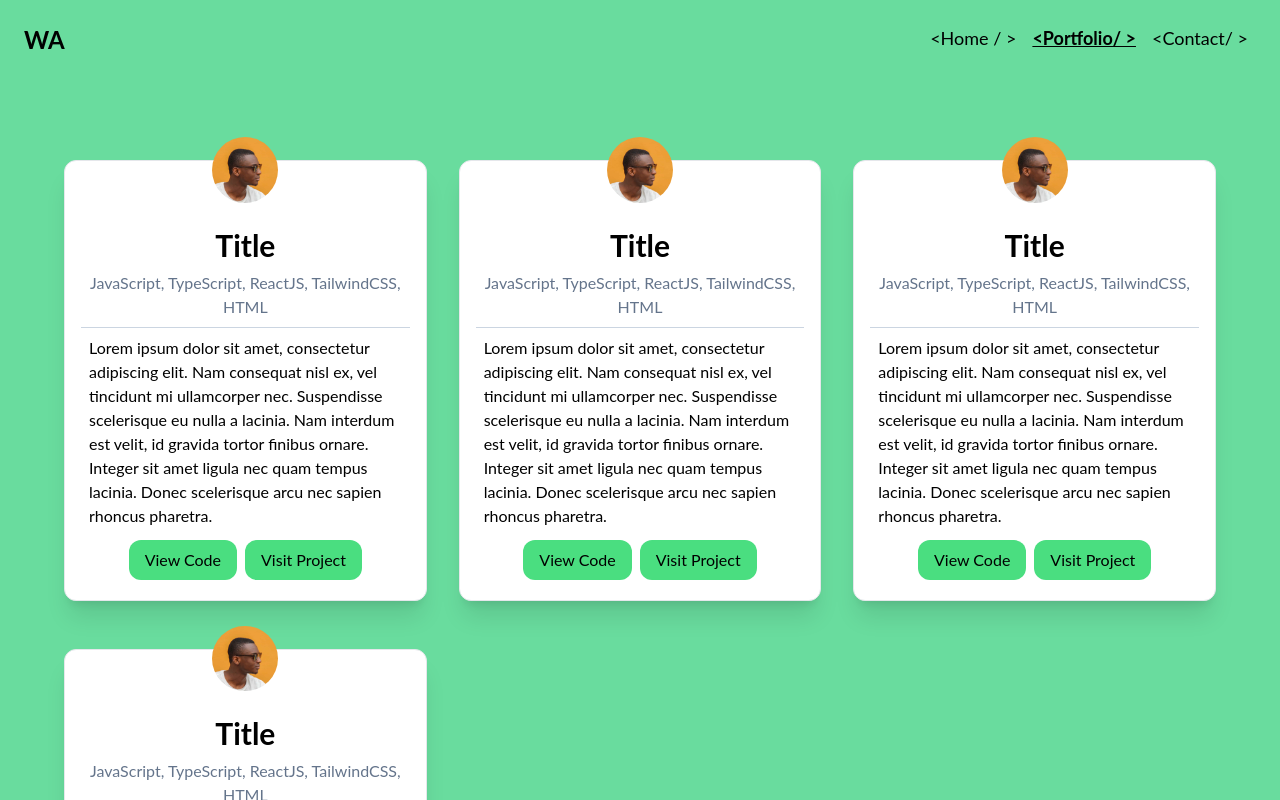
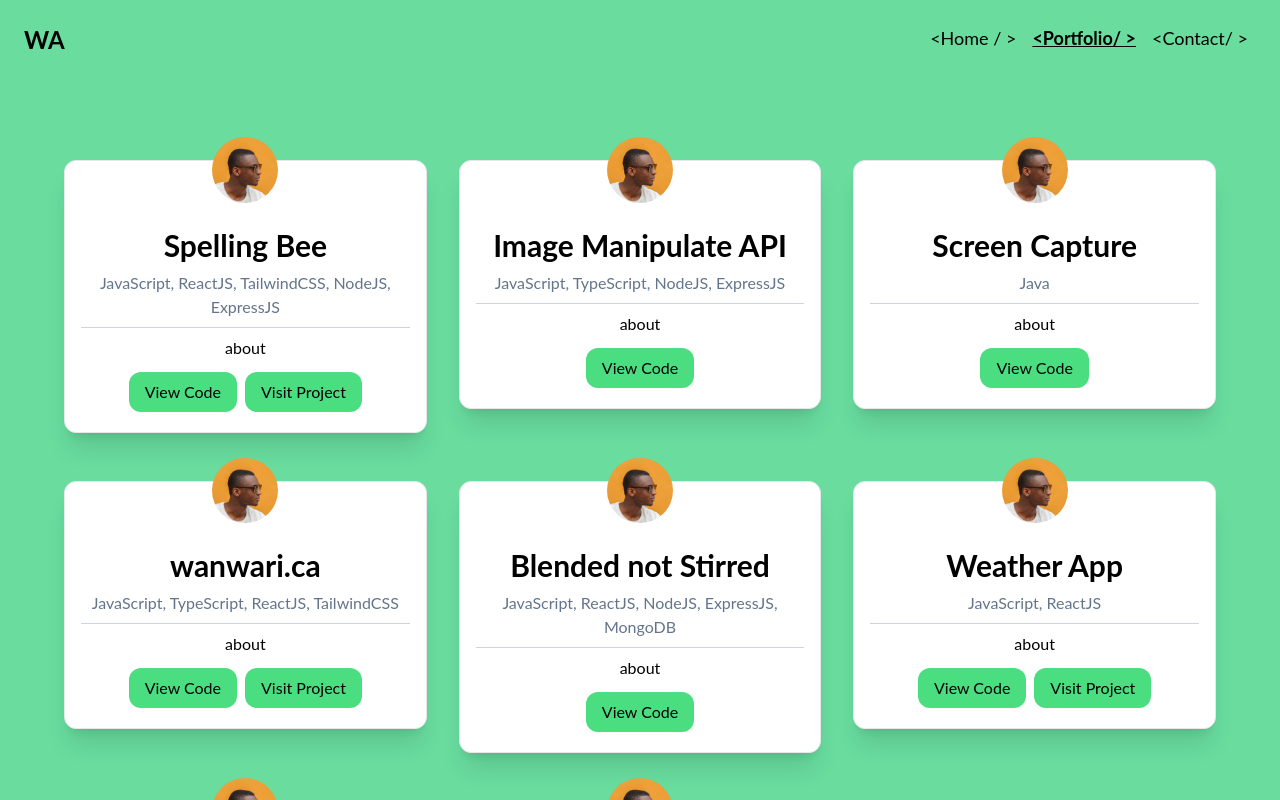
Before and after one commit to wanwari/wanwari.ca, a React (Create React App) app: page /portfolio in a window 1280 px wide. Built offline with nearby package versions, Linux system fonts and the light colour scheme.

Commit message:
misc: update portfolio page with actual projects

```diff
--- a/src/pages/Portfolio.tsx
+++ b/src/pages/Portfolio.tsx
@@ -9,44 +9,64 @@ const Portfolio = () => {
 
 			<div className="grid grid-cols-3 m-12 pt-4 justify-items-center">
 				<Card
-					delay={600}
-					title={"Title"}
-					about={
-						"Lorem ipsum dolor sit amet, consectetur adipiscing elit. Nam consequat nisl ex, vel tincidunt mi ullamcorper nec. Suspendisse scelerisque eu nulla a lacinia. Nam interdum est velit, id gravida tortor finibus ornare. Integer sit amet ligula nec quam tempus lacinia. Donec scelerisque arcu nec sapien rhoncus pharetra."
-					}
-					tags={"JavaScript, TypeScript, ReactJS, TailwindCSS, HTML"}
-					codeUrl={"Title"}
-					demoUrl={"Title"}
+					delay={1050}
+					title={"Spelling Bee"}
+					about={"about"}
+					tags={"JavaScript, ReactJS, TailwindCSS, NodeJS, ExpressJS"}
+					codeUrl={"https://github.com/wanwari/spelling-bee"}
+					demoUrl={"https://spelling-bzz.netlify.app/"}
 				/>
 				<Card
-					delay={400}
-					title={"Title"}
-					about={
-						"Lorem ipsum dolor sit amet, consectetur adipiscing elit. Nam consequat nisl ex, vel tincidunt mi ullamcorper nec. Suspendisse scelerisque eu nulla a lacinia. Nam interdum est velit, id gravida tortor finibus ornare. Integer sit amet ligula nec quam tempus lacinia. Donec scelerisque arcu nec sapien rhoncus pharetra."
-					}
-					tags={"JavaScript, TypeScript, ReactJS, TailwindCSS, HTML"}
-					codeUrl={"Title"}
-					demoUrl={"Title"}
+					delay={900}
+					title={"Image Manipulate API"}
+					about={"about"}
+					tags={"JavaScript, TypeScript, NodeJS, ExpressJS"}
+					codeUrl={"https://github.com/wanwari/image-manipulate-api"}
 				/>
 				<Card
-					delay={200}
-					title={"Title"}
-					about={
-						"Lorem ipsum dolor sit amet, consectetur adipiscing elit. Nam consequat nisl ex, vel tincidunt mi ullamcorper nec. Suspendisse scelerisque eu nulla a lacinia. Nam interdum est velit, id gravida tortor finibus ornare. Integer sit amet ligula nec quam tempus lacinia. Donec scelerisque arcu nec sapien rhoncus pharetra."
-					}
-					tags={"JavaScript, TypeScript, ReactJS, TailwindCSS, HTML"}
-					codeUrl={"Title"}
-					demoUrl={"Title"}
+					delay={750}
+					title={"Screen Capture"}
+					about={"about"}
+					tags={"Java"}
+					codeUrl={"https://github.com/wanwari/screen-capture"}
+				/>
+				<Card
+					delay={600}
+					title={"wanwari.ca"}
+					about={"about"}
+					tags={"JavaScript, TypeScript, ReactJS, TailwindCSS"}
+					codeUrl={"https://github.com/wanwari/wanwari.ca"}
+					demoUrl={"https://wanwari.ca/"}
+				/>
+				<Card
+					delay={450}
+					title={"Blended not Stirred"}
+					about={"about"}
+					tags={"JavaScript, ReactJS, NodeJS, ExpressJS, MongoDB"}
+					codeUrl={"https://github.com/wanwari/blended-not-stirred"}
+				/>
+				<Card
+					delay={300}
+					title={"Weather App"}
+					about={"about"}
+					tags={"JavaScript, ReactJS"}
+					codeUrl={"https://github.com/wanwari/weather-app"}
+					demoUrl={"https://weather-app-wanwari.netlify.app/"}
+				/>
+				<Card
+					delay={150}
+					title={"wanwari.ca (old)"}
+					about={"about"}
+					tags={"JavaScript, ReactJS, TailwindCSS"}
+					codeUrl={"https://github.com/wanwari/wanwari-OLD"}
 				/>
 				<Card
 					delay={0}
-					title={"Title"}
-					about={
-						"Lorem ipsum dolor sit amet, consectetur adipiscing elit. Nam consequat nisl ex, vel tincidunt mi ullamcorper nec. Suspendisse scelerisque eu nulla a lacinia. Nam interdum est velit, id gravida tortor finibus ornare. Integer sit amet ligula nec quam tempus lacinia. Donec scelerisque arcu nec sapien rhoncus pharetra."
-					}
-					tags={"JavaScript, TypeScript, ReactJS, TailwindCSS, HTML"}
-					codeUrl={"Title"}
-					demoUrl={"Title"}
+					title={"To-Do List"}
+					about={"about"}
+					tags={"JavaScript, ReactJS"}
+					codeUrl={"https://github.com/wanwari/react-to-do"}
+					demoUrl={"https://to-do-wanwari.netlify.app/"}
 				/>
 			</div>
 			<Footer />
```
